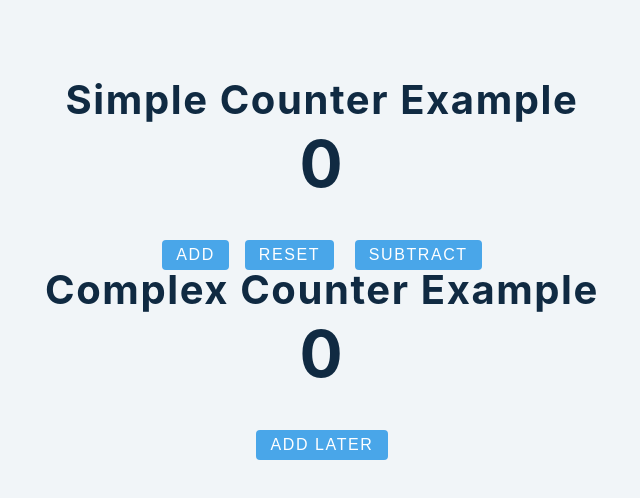
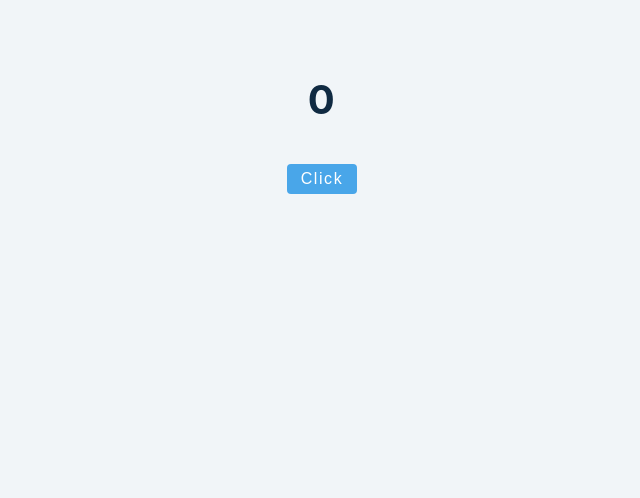
Before and after one commit to VertikaJain/music-classification-python, a React (Create React App) app: page / in a window 1280 px wide. Shown: the top 498 px of the page, without its empty margins (318-958 px from the left). Built offline with nearby package versions, Linux system fonts and the light colour scheme.

Commit message:
useEffect basic example

```diff
--- /dev/null
+++ b/src/2-useEffect/basicExample.js
@@ -0,0 +1,21 @@
+import React, { useState, useEffect } from 'react'
+
+const BasicExample = () => {
+    const [counter, setCounter] = useState(0);
+    // The Effect Hook lets you perform side effects in function components i.e. it runs after every re-render by default.
+    // You cannot place hooks in the conditional statements.
+
+    useEffect(() => {
+        if (counter > 0)
+            document.title = `New Message(${counter})`
+    })
+
+    return (
+        <>
+            <h2>{counter}</h2>
+            <button className="btn" onClick={() => setCounter(counter + 1)}>click</button>
+        </>
+    )
+}
+
+export default BasicExample
--- a/src/App.js
+++ b/src/App.js
@@ -1,15 +1,16 @@
 // import BasicExample from "./1-useState/basicExample"
 // import ArrayExample from "./1-useState/arrayExample"
 // import ObjectExample from "./1-useState/objectExample"
-import CounterExample from "./1-useState/counterExample"
+// import CounterExample from "./1-useState/counterExample"
+import BasicExample from "./2-useEffect/basicExample"
 
 function App() {
   return (
     <div className="container">
-      {/* <BasicExample /> */}
+      <BasicExample />
       {/* <ArrayExample /> */}
       {/* <ObjectExample /> */}
-      <CounterExample />
+      {/* <CounterExample /> */}
     </div>
   );
 }
```
